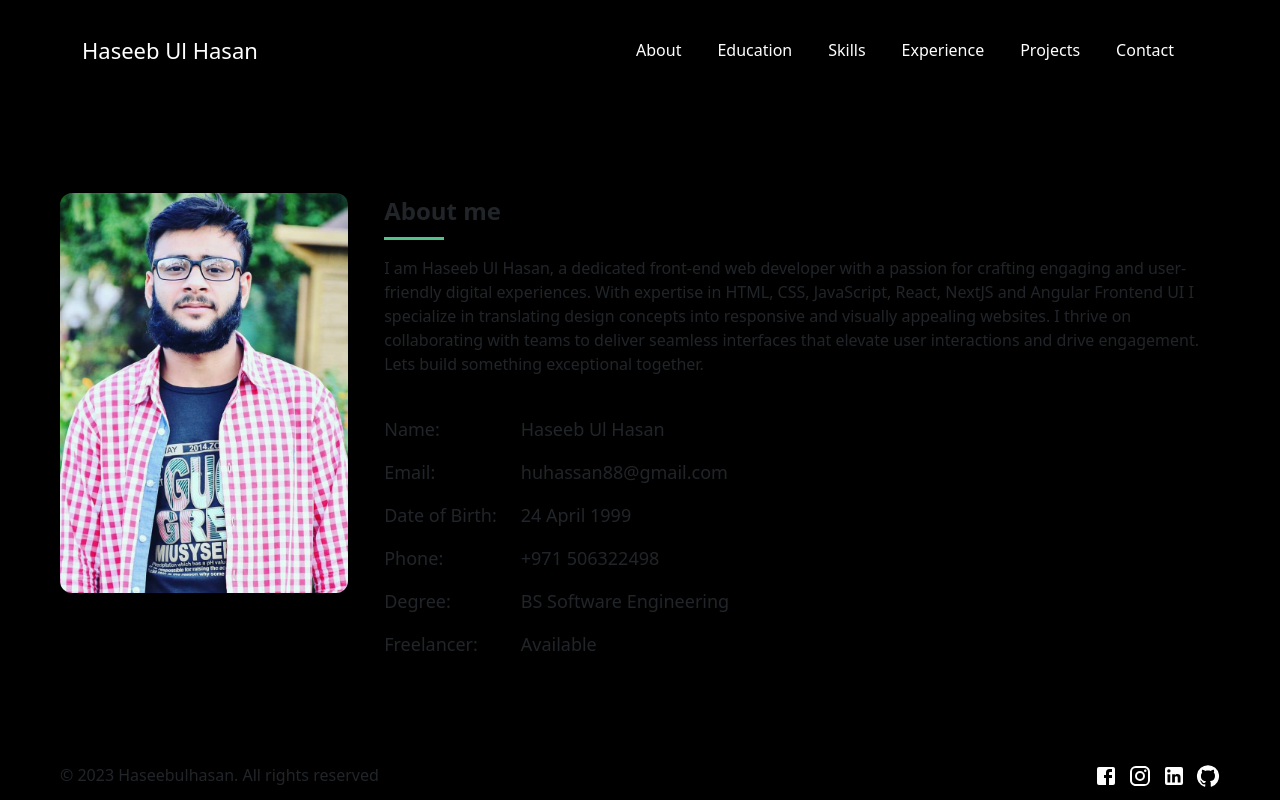
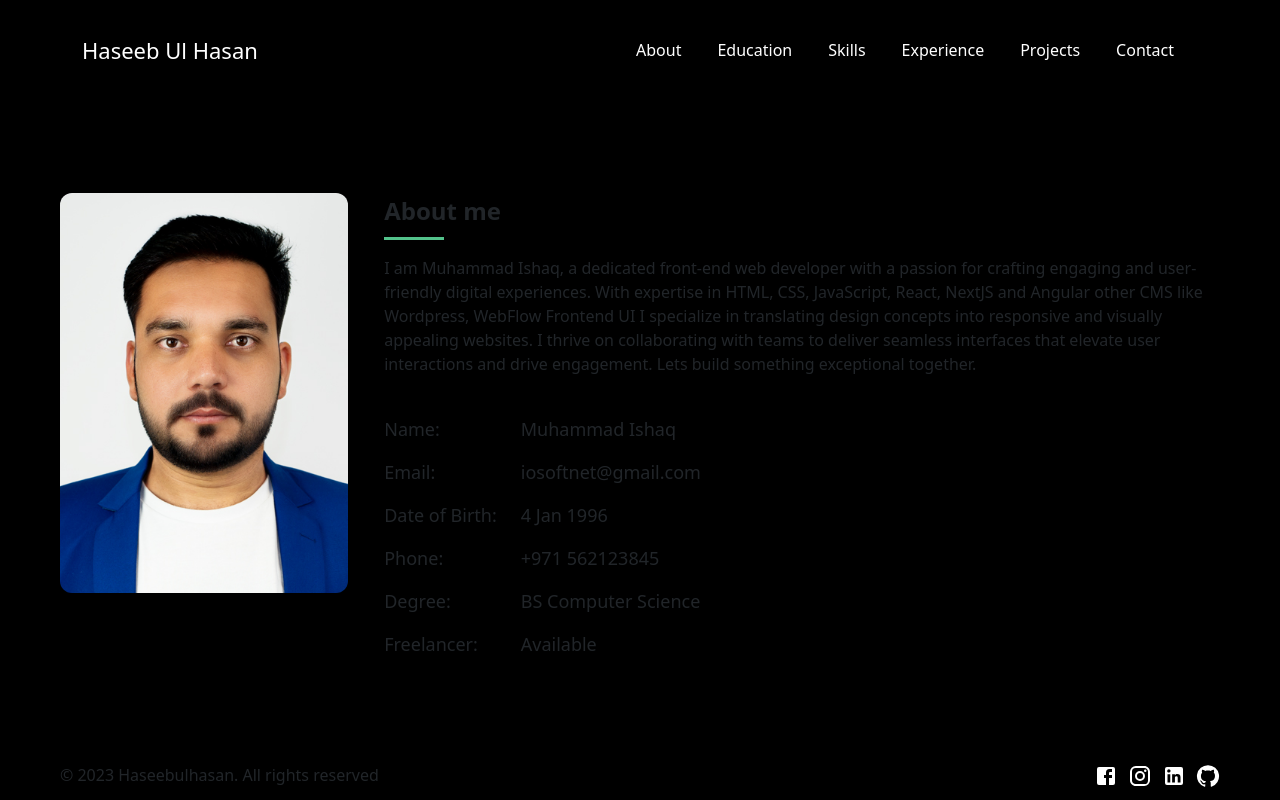
Before and after one commit to iosoftnet/my-portfolio, a Next.js app: page /about in a window 1280 px wide. Built offline with nearby package versions, Linux system fonts and the light colour scheme.

Commit message:
init commit

```diff
--- a/package.json
+++ b/package.json
@@ -14,7 +14,7 @@
     "@mui/icons-material": "^5.14.11",
     "@mui/material": "^5.14.11",
     "bootstrap": "^5.3.2",
-    "next": "latest",
+    "next": "^15.3.2",
     "react": "latest",
     "react-bootstrap": "^2.9.1",
     "react-dom": "latest"
--- a/src/app/about/page.jsx
+++ b/src/app/about/page.jsx
@@ -6,7 +6,7 @@ const About = () => {
     <div className={styles.container}>
       <div className={styles.imageContainer}>
         <Image
-          src="/haseeb.jpg"
+          src="/ishaq.jpg"
           fill
           alt="about pic"
           className={styles.image}
@@ -16,9 +16,9 @@ const About = () => {
       <div className={styles.rightSection}>
         <div className={styles.title}> About me</div>
         <div className={styles.desc}>
-          I am Haseeb Ul Hasan, a dedicated front-end web developer with a
+          I am Muhammad Ishaq, a dedicated front-end web developer with a
           passion for crafting engaging and user-friendly digital experiences.
-          With expertise in HTML, CSS, JavaScript, React, NextJS and Angular
+          With expertise in HTML, CSS, JavaScript, React, NextJS and Angular other CMS like Wordpress, WebFlow
           Frontend UI I specialize in translating design concepts into
           responsive and visually appealing websites. I thrive on collaborating
           with teams to deliver seamless interfaces that elevate user
@@ -37,11 +37,11 @@ const About = () => {
           </div>
 
           <div className={styles.subTitle}>
-            <div className={styles.heading}> Haseeb Ul Hasan </div>
-            <div className={styles.heading}> huhassan88@gmail.com </div>
-            <div className={styles.heading}> 24 April 1999 </div>
-            <div className={styles.heading}> +971 506322498 </div>
-            <div className={styles.heading}> BS Software Engineering </div>
+            <div className={styles.heading}> Muhammad Ishaq </div>
+            <div className={styles.heading}> iosoftnet@gmail.com </div>
+            <div className={styles.heading}> 4 Jan 1996 </div>
+            <div className={styles.heading}> +971 562123845 </div>
+            <div className={styles.heading}> BS Computer Science </div>
             <div className={styles.heading}> Available </div>
           </div>
         </div>
--- a/src/app/page.js
+++ b/src/app/page.js
@@ -8,7 +8,7 @@ export default function Home() {
       <div className={styles.personalInfo}>
         <div className={styles.title}>
           Its me, <br />
-          Haseeb Ul Hasan, <br />
+          Muhammad Ishaq, <br />
           Front End Developer
         </div>
 
@@ -38,7 +38,7 @@ export default function Home() {
       </div>
 
       <div className={styles.image}>
-        <Image src="/haseeb.jpg" fill alt="hasseb image" />
+        <Image src="/ishaq.jpg" fill alt="hasseb image" />
       </div>
     </div>
   );
```
Also changed, not shown: src/app/contact/page.jsx (+6 -6 lines), src/app/education/page.jsx (+4 -4 lines), src/app/experience/page.jsx (+4 -4 lines), public/ishaq.jpg (added), 1 other file (tests, documents, lock files or other folders).
